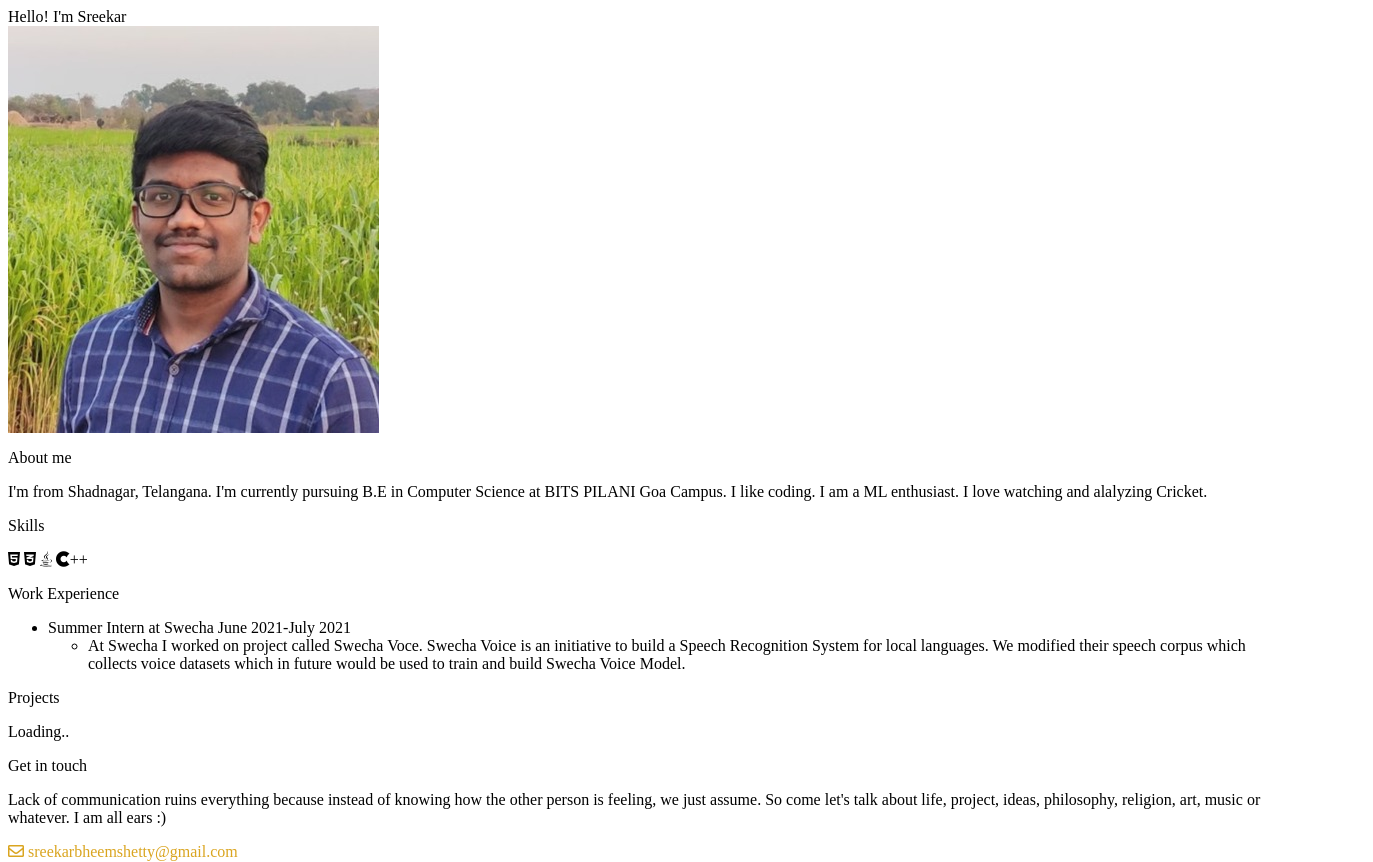
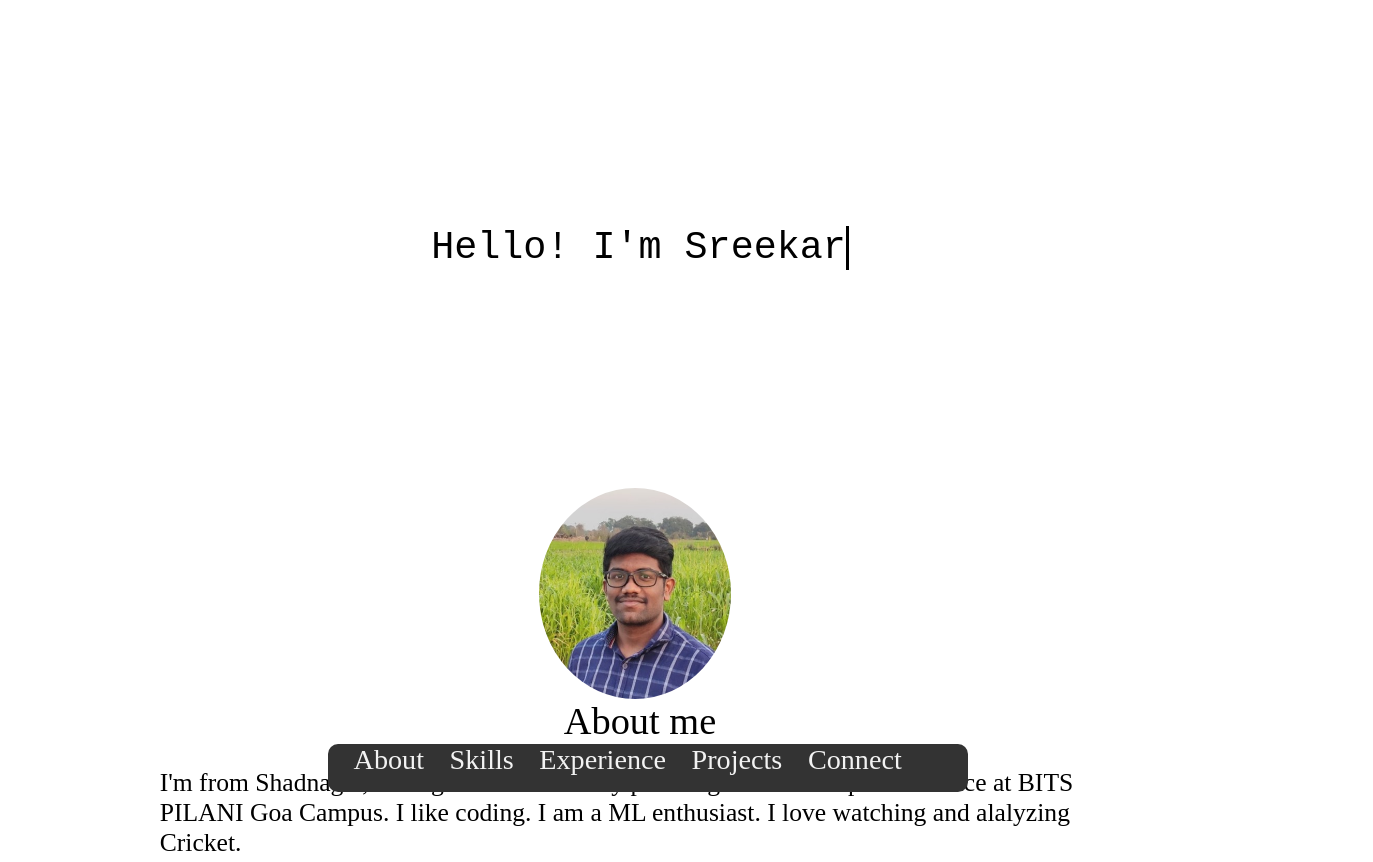
Before and after one commit to Sreekar-7/Sreekar-7.github.io, a plain HTML site: page index.html in a window 1280 px wide. Shown: the top 862 px of the page, 1373 px wide, since content can reach past the window. Drawn offline with Linux system fonts and the light colour scheme.

Commit message:
Update index.css

```diff
--- a/index.css
+++ b/index.css
@@ -1,115 +1,261 @@
-<html lang="en">
+.wrapper {
+    height: 60vh;
 
-<head>
-    <meta charset="UTF-8">
-    <meta http-equiv="X-UA-Compatible" content="IE=edge">
-    <meta name="viewport" content="width=device-width, initial-scale=1.0">
-    <link rel="stylesheet" href="https://cdnjs.cloudflare.com/ajax/libs/font-awesome/5.15.3/css/all.min.css">
-    <link rel="stylesheet" href="index.css">
+    display: flex;
+    align-items: center;
+    justify-content: center;
+}
 
-    <title>Sreekar Bheemshetty</title>
-</head>
+.typing-demo {
+    width: 18ch;
+    animation: typing 2s steps(22), blink .5s step-end infinite alternate;
+    white-space: nowrap;
+    overflow: hidden;
+    border-right: 3px solid;
+    font-family: monospace;
+    font-size: 3vw;
+}
 
-<body>
+@keyframes typing {
+    from {
+        width: 0
+    }
+}
+
+@keyframes blink {
+    50% {
+        border-color: transparent
+    }
+}
+
+@keyframes textAnimate {
+    0% {
+        stroke-dasharray: 0 50%;
+        stroke-dashoffset: 20%;
+        fill: hsl(189, 68%, 75%)
+    }
+    100% {
+        stroke-dasharray: 50% 0;
+        stroke-dashoffstet: -20%;
+        fill: hsla(189, 68%, 75%, 0%)
+    }
+}
+
+html {
+    scroll-behavior: smooth;
+}
+
+.navbar {
+    background-color: #333;
+    overflow: hidden;
+    position: fixed;
+    bottom: 0;
+    width: 50%;
+    border-radius: 10px;
+    margin-left: 25%;
+    height: 6vh;
+    text-align: center;
+    margin-bottom: 1vh;
+}
+
+.navbar a {
+    float: left;
+    display: block;
+    color: #f2f2f2;
+    text-align: center;
+    padding-left: 2vw;
+    text-decoration: none;
+    font-size: 17px;
+}
 
 
-    <div class="wrapper">
-        <div class="typing-demo">
-            Hello! I'm Sreekar
-        </div>
-    </div>
+/* Change the color of links on hover */
+
+.navbar a:hover {
+    color: greenyellow;
+}
 
 
+/* Add a green background color to the active link */
+
+.navbar a.active {
+    background-color: #04AA6D;
+    color: white;
+}
+
+.navbar .icon {
+    display: none;
+}
 
 
-    <div id="About">
+/*
+@media screen and (max-width: 600px) {
+    .navbar a:not(:first-child) {
+        display: none;
+    }
+    .navbar a.icon {
+        float: right;
+        display: block;
+    }
+}
 
-        <img src="/photo.jpeg" id="dp">
+@media screen and (max-width: 600px) {
+    .navbar.responsive a.icon {
+        position: absolute;
+        right: 0;
+        bottom: 0;
+    }
+    .navbar.responsive a {
+        float: none;
+        display: block;
+        text-align: left;
+    }
+}
 
-        <p id="about-heading">About me</p>
+a span {
+    vertical-align: middle;
+} */
 
-        <p id="about-text">I'm from Shadnagar, Telangana. I'm currently pursuing B.E in Computer Science at BITS PILANI Goa Campus. I like coding. I am a ML enthusiast. I love watching and alalyzing Cricket.
-         </p>
+#About {
+    width: 100%;
+    margin: 1px solid black;
+    height: 80vh;
+}
 
-    </div>
+#about-text {
+    width: 75%;
+    margin-left: 12%;
+    font-size: 2vw;
+}
 
-    <div id="Skills">
-        <p id="skills-heading">Skills</p>
-        <div id="skills-grid">
-            <i class="fab fa-html5 skill-item"></i>
-            <i class="fab fa-css3-alt skill-item"></i>
+#about-heading {
+    text-align: center;
+    font-size: 3vw;
+    margin: 0;
+    padding: 0
+}
 
+#Projects {
+    height: 80vh;
+}
 
-            <i class="fab fa-java skill-item"></i>
-            <i class="fab fa-cuttlefish skill-item">++</i>
-        </div>
-    </div>
+#projects-heading {
+    text-align: center;
+    font-size: 3vw;
+}
 
-    <div id="Experience">
-        <p id="experience-heading">Work Experience</p>
-        <div id="exp-container">
-            <ul>
-                <li>Summer Intern at Swecha June 2021-July 2021
-                    <ul>
-                        <li>At Swecha I worked on project called Swecha Voce. Swecha Voice is an initiative to build a Speech
-                            Recognition System for local languages. We modified their speech corpus which collects voice datasets
-                            which in future would be used to train and build Swecha Voice Model.
-                        </li>
-                    </ul>
-                </li>
+#projects-text {
+    font-size: 2vw;
+    text-align: center;
+}
 
+#Skills {
+    height: 80vh;
+}
 
-            </ul>
-        </div>
+#skills-heading {
+    text-align: center;
+    font-size: 3vw;
+}
 
-    </div>
+#skills-grid {
+    display: grid;
+    grid-row-gap: 5vw;
+    grid-column-gap: 2vw;
+    grid-template-columns: auto auto auto;
+    width: 70%;
+    margin-left: 20%;
+}
 
-    <div id="Projects">
-        <p id="projects-heading">Projects</p>
-        <p id="projects-text">
-            Loading..
-        </p>
-    </div>
+.skill-item {
+    font-size: 8vw;
+}
 
-    <div id="Connect">
-        <p id="connect-heading">Get in touch</p>
-        <p id="connect-text">Lack of communication ruins everything because instead of knowing how the other person is feeling, we just assume. So come let's talk about life, project, ideas, philosophy, religion, art, music or whatever. I am all ears :)</p>
+.fa-html5 {
+    color: #e34c26
+}
 
-        <div id="mail">
-            <p>
-                <i class="far fa-envelope" style="color:goldenrod">      sreekarbheemshetty@gmail.com</i>
-            </p>
+.fa-css3-alt {
+    color: #264de4
+}
 
-            <!-- <p>
-                <i class="far fa-envelope" style="color:goldenrod">      sreekarbheemshetty@gmail.com</i>
-            </p> -->
+.fa-js-square {
+    color: #F0DB4F;
+}
 
-            <!-- <p>
-                <i class="fas fa-map-marker-alt" style="color:green">India</i>
-            </p> -->
+.fa-node {
+    color: #3c873a;
+}
 
-        </div>
+.fa-java {
+    color: #f89820
+}
 
-        <div id="connect-icons">
-            <a href="https://www.facebook.com/sreekar.bheemshetty"> <i class="fab fa-facebook-f"></i></a>
-            <a href="https://www.linkedin.com/in/sreekar-bheemshetty-8010401bb/"><i class="fab fa-linkedin-in" ></i></a>
-            <a href="https://github.com/Sreekar-7"><i class="fab fa-github" ></i></a>
-        </div>
+.fa-cuttlefish {
+    color: #5E97D0;
+}
 
+#Experience {
+    height: 80vh;
+    align-items: center;
+}
 
+#experience-heading {
+    text-align: center;
+    font-size: 3vw;
+}
 
-    </div>
+#exp-container {
+    width: 75%;
+    margin-left: 12%;
+    font-size: 2vw;
+}
 
-    <div class="navbar" id="myNavbar">
-        <a href="#About" style="font-size:2.2vw;"><span>About</span></a>
-        <a href="#Skills" style="font-size:2.2vw;">Skills</a>
-        <a href="#Experience" style="font-size:2.2vw;">Experience</a>
-        <a href="#Projects" style="font-size:2.2vw;">Projects</a>
-        <a href="#Connect" style="font-size:2.2vw;">Connect</a>
+#Connect {
+    height: 80vh;
+}
 
-    </div>
+#connect-heading {
+    text-align: center;
+    font-size: 3vw;
+}
 
-    <script type="text/javascript" src="index.js"></script>
-</body>
+#connect-text {
+    font-size: 2vw;
+    margin-left: 15%;
+    margin-right: 15%;
+}
 
-</html>
+#connect-icons {
+    width: 70%;
+    padding-left: 38%;
+}
+
+.fa-facebook-f {
+    margin-left: 7%;
+    font-size: 2vw;
+    color: #3b5998
+}
+
+.fa-linkedin-in {
+    margin-left: 7%;
+    font-size: 2vw;
+    color: #0e76a8
+}
+
+.fa-github {
+    margin-left: 7%;
+    font-size: 2vw;
+    color: black
+}
+
+#mail {
+    padding-left: 43%;
+    font-size: 1.4vw;
+}
+
+#dp {
+    width: 15vw;
+    border-radius: 50%;
+    margin-left: 42%;
+}
```
